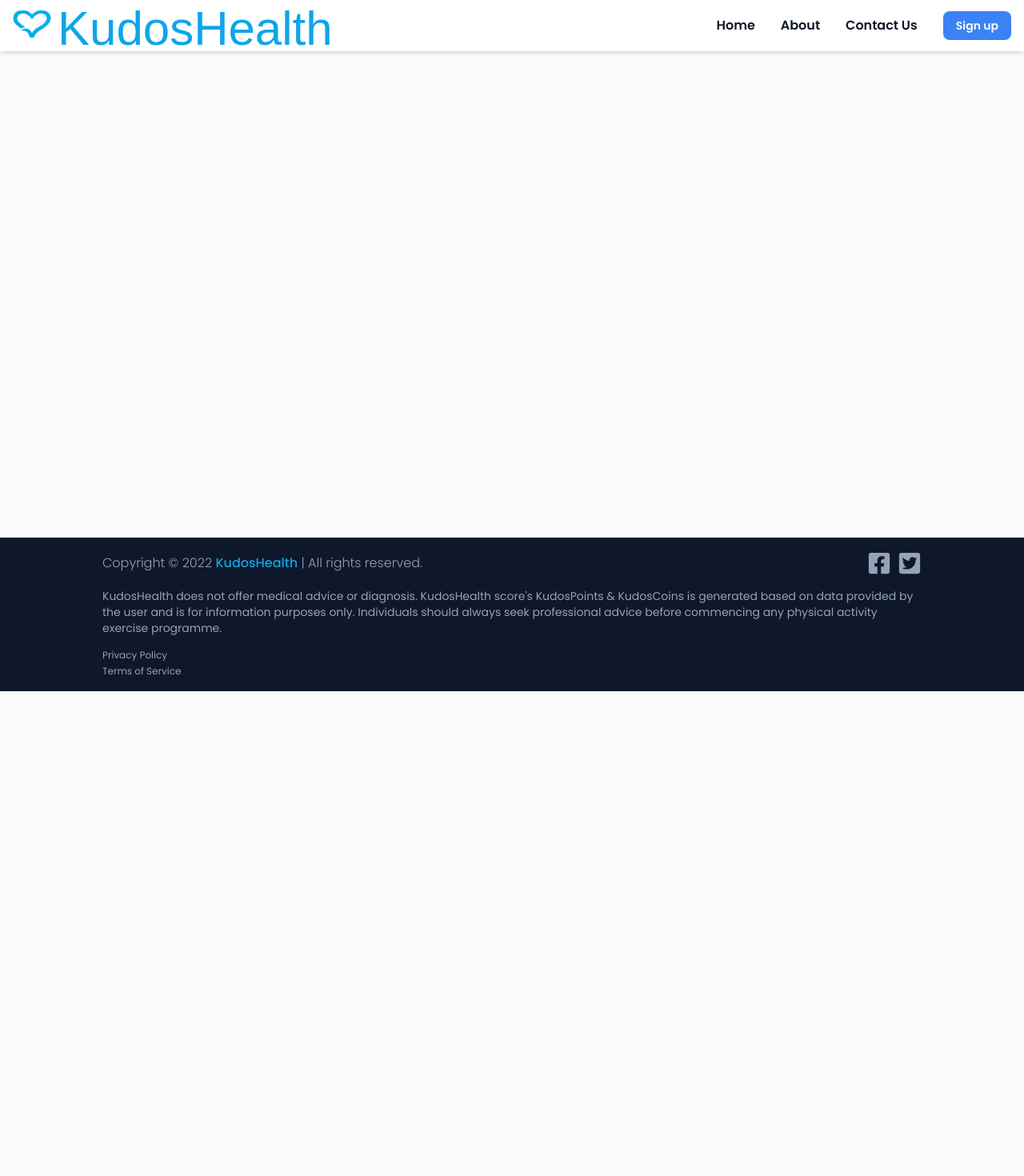
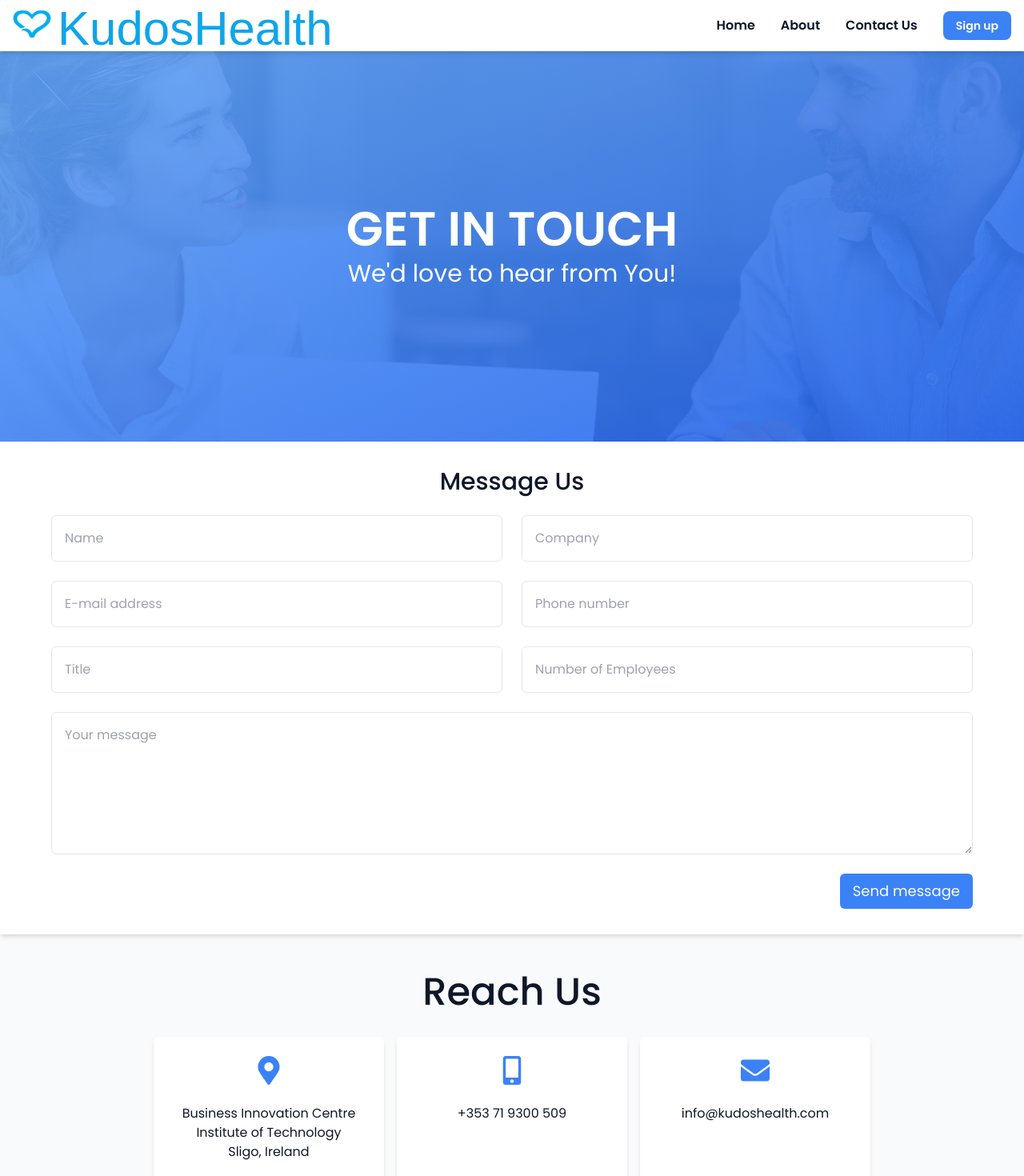
Before and after one commit to czekanskyy/kudos-health, a Next.js app: page /contact-us in a window 1280 px wide. Shown: the top 1470 px of the page at 80% size. Before the commit the page ends 864 px from the top, so only its background shows below. Built offline with nearby package versions, Linux system fonts and the light colour scheme; a web font is replaced by a local one.

Commit message:
working on contact form

```diff
--- /dev/null
+++ b/components/contactpage-sections/ContactHero.section.jsx
@@ -0,0 +1,10 @@
+const ContactHeroSection = () => {
+  return (
+    <div className='contact-hero py-48 text-white flex w-full justify-center items-center flex-col gap-2'>
+      <h2 className='text-6xl font-semibold'>GET IN TOUCH</h2>
+      <h3 className='text-3xl'>We'd love to hear from You!</h3>
+    </div>
+  );
+};
+
+export default ContactHeroSection;
--- /dev/null
+++ b/components/contactpage-sections/Form.section.jsx
@@ -0,0 +1,31 @@
+const FormSection = () => {
+  return (
+    <div className='flex w-full justify-center p-8 shadow-md bg-white'>
+      <form action='none' id='contact-form' className='flex max-w-6xl w-full flex-col justify-center items-center gap-6'>
+        <p className='text-3xl font-medium'>Message Us</p>
+        <div className='flex w-full justify-center gap-6'>
+          <input type='text' name='name' id='name' placeholder='Name' required />
+          <input type='text' name='company' id='company' placeholder='Company' />
+        </div>
+        <div className='flex w-full justify-center gap-6'>
+          <input type='email' name='email' id='email' placeholder='E-mail address' required />
+          <input type='tel' name='phone' id='phone' placeholder='Phone number' />
+        </div>
+        <div className='flex w-full justify-center gap-6'>
+          <input type='text' name='title' id='title' placeholder='Title' required />
+          <input type='number' name='employees' id='employees' min={1} max={999999} placeholder='Number of Employees' />
+        </div>
+        <div className='flex w-full justify-center'>
+          <textarea name='message' id='message' cols='30' rows='6' placeholder='Your message' required />
+        </div>
+        <div className='flex w-full justify-end'>
+          <button type='submit' className='px-4 py-2 bg-blue-500 text-white rounded-md text-lg'>
+            Send message
+          </button>
+        </div>
+      </form>
+    </div>
+  );
+};
+
+export default FormSection;
--- /dev/null
+++ b/components/contactpage-sections/InfoCard.component.jsx
@@ -0,0 +1,10 @@
+const InfoCard = ({ title, children, icon }) => {
+  return (
+    <div className='w-72 flex flex-col gap-6 items-center py-6 px-2 bg-white rounded-md shadow-md transition-all hover:shadow-lg'>
+      <p>{icon}</p>
+      <p className='text-center'>{children}</p>
+    </div>
+  );
+};
+
+export default InfoCard;
--- /dev/null
+++ b/components/contactpage-sections/InfoWrapper.section.jsx
@@ -0,0 +1,19 @@
+import InfoCard from './InfoCard.component';
+import { FaMapMarkerAlt, FaMobileAlt, FaEnvelope } from 'react-icons/fa';
+
+const InfoWrapperSection = () => {
+  return (
+    <section className='flex flex-col items-center gap-8 mt-12 max-w-6xl w-full'>
+      <h3 className='text-5xl font-medium'>Reach Us</h3>
+      <div className='flex justify-center w-full gap-4'>
+        <InfoCard icon={<FaMapMarkerAlt className='text-4xl text-blue-500' />}>
+          Business Innovation Centre <br /> Institute of Technology <br /> Sligo, Ireland
+        </InfoCard>
+        <InfoCard icon={<FaMobileAlt className='text-4xl text-blue-500' />}>+353 71 9300 509</InfoCard>
+        <InfoCard icon={<FaEnvelope className='text-4xl text-blue-500' />}>info@kudoshealth.com</InfoCard>
+      </div>
+    </section>
+  );
+};
+
+export default InfoWrapperSection;
--- a/pages/contact-us/index.js
+++ b/pages/contact-us/index.js
@@ -1,5 +1,15 @@
+import ContactHeroSection from '../../components/contactpage-sections/ContactHero.section';
+import FormSection from '../../components/contactpage-sections/Form.section';
+import InfoWrapperSection from '../../components/contactpage-sections/InfoWrapper.section';
+
 const ContactUsPage = () => {
-  return <div className='mt-16'></div>;
+  return (
+    <div className='mt-16 flex flex-col items-center'>
+      <ContactHeroSection />
+      <FormSection />
+      <InfoWrapperSection />
+    </div>
+  );
 };
 
 export default ContactUsPage;
--- a/styles/globals.scss
+++ b/styles/globals.scss
@@ -80,3 +80,17 @@ td {
   width: 100%;
   background: linear-gradient(to right bottom, rgba(96, 165, 250, 0.9), rgba(37, 100, 235, 0.9)), url('/images/hero-image.webp') no-repeat center;
 }
+
+.contact-hero {
+  width: 100%;
+  background: linear-gradient(to right bottom, rgba(96, 165, 250, 0.9), rgba(37, 100, 235, 0.9)), url('/images/people-talking.webp') no-repeat center;
+}
+
+#contact-form {
+  input {
+    @apply w-1/2 p-4 outline-none border rounded-md;
+  }
+  textarea {
+    @apply w-full p-4 outline-none border rounded-md;
+  }
+}
```
Also changed, not shown: public/images/people-talking.webp (added).
